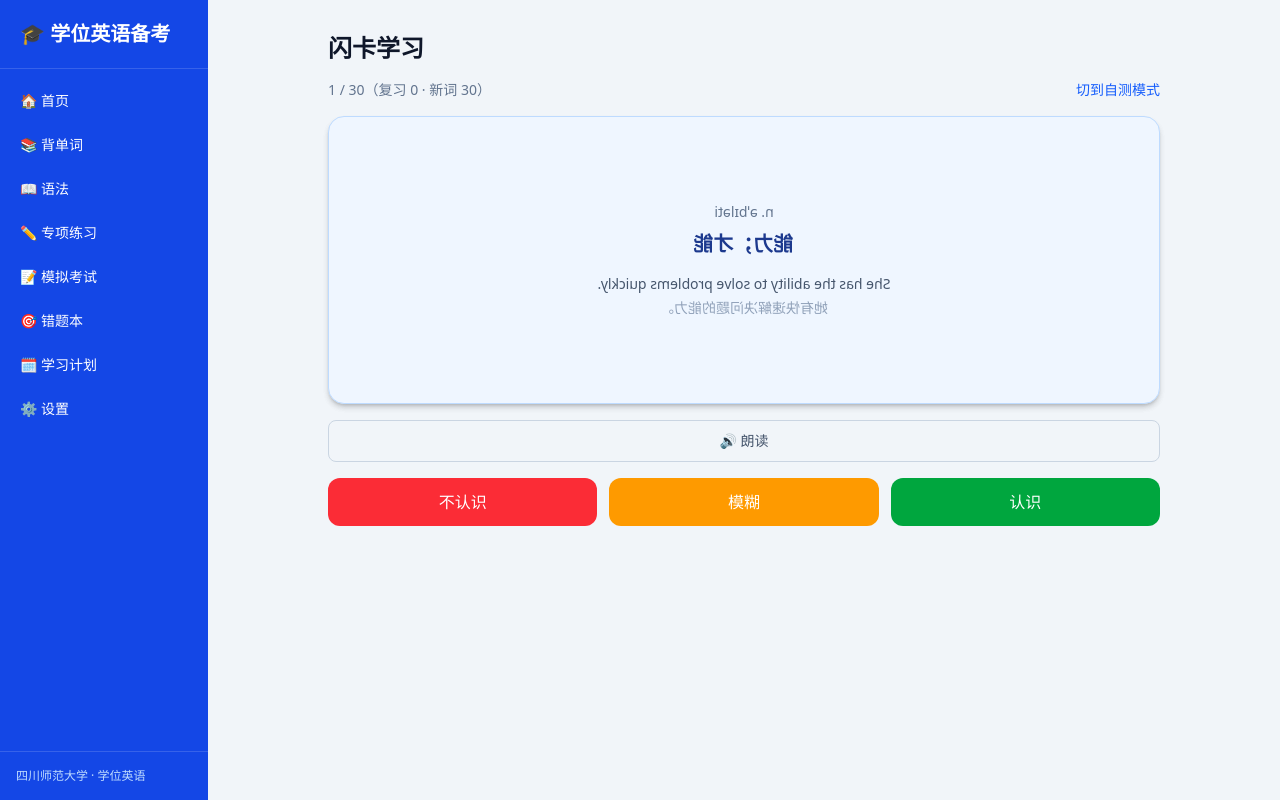
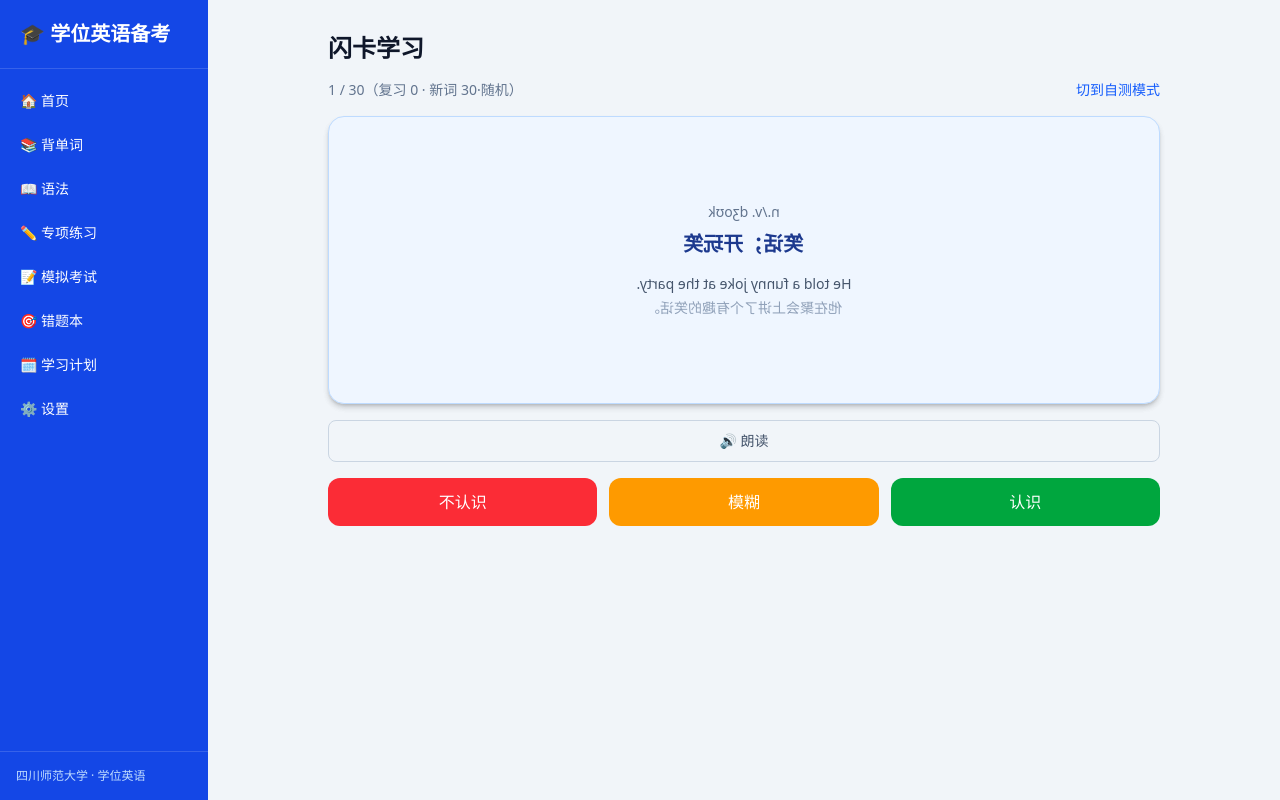
Before and after one commit to wei107142874/degree-english, a React (Vite) app: page /study in a window 1280 px wide. Built offline with nearby package versions, Linux system fonts and the light colour scheme; the HTML template or start-up script is replaced by a standard one.

Commit message:
背单词新词改为随机顺序，避免按字母序背诵的假熟练

```diff
--- a/src/pages/WordStudy.tsx
+++ b/src/pages/WordStudy.tsx
@@ -35,7 +35,8 @@ export default function WordStudy() {
 
   const buildQueue = (m: Mode) => {
     const due = dueWords.slice(0, 50)
-    const fresh = newWords.slice(0, 30)
+    // 新词随机打乱，避免按字母序“背顺序”造成的假熟练
+    const fresh = shuffle(newWords).slice(0, 30)
     const q = m === 'flashcard' ? [...due, ...fresh] : shuffle([...due, ...fresh]).slice(0, 20)
     setQueue(q)
     setIdx(0)
@@ -169,7 +170,7 @@ export default function WordStudy() {
     <div className="space-y-4">
       <h1 className="text-2xl font-bold">闪卡学习</h1>
       <div className="flex items-center justify-between text-sm text-slate-500">
-        <span>{idx + 1} / {queue.length}（复习 {Math.min(dueWords.length, 50)} · 新词 {Math.min(newWords.length, 30)}）</span>
+        <span>{idx + 1} / {queue.length}（复习 {Math.min(dueWords.length, 50)} · 新词 {Math.min(newWords.length, 30)}·随机）</span>
         <button onClick={() => setMode('quiz')} className="text-blue-600">切到自测模式</button>
       </div>
 
```
